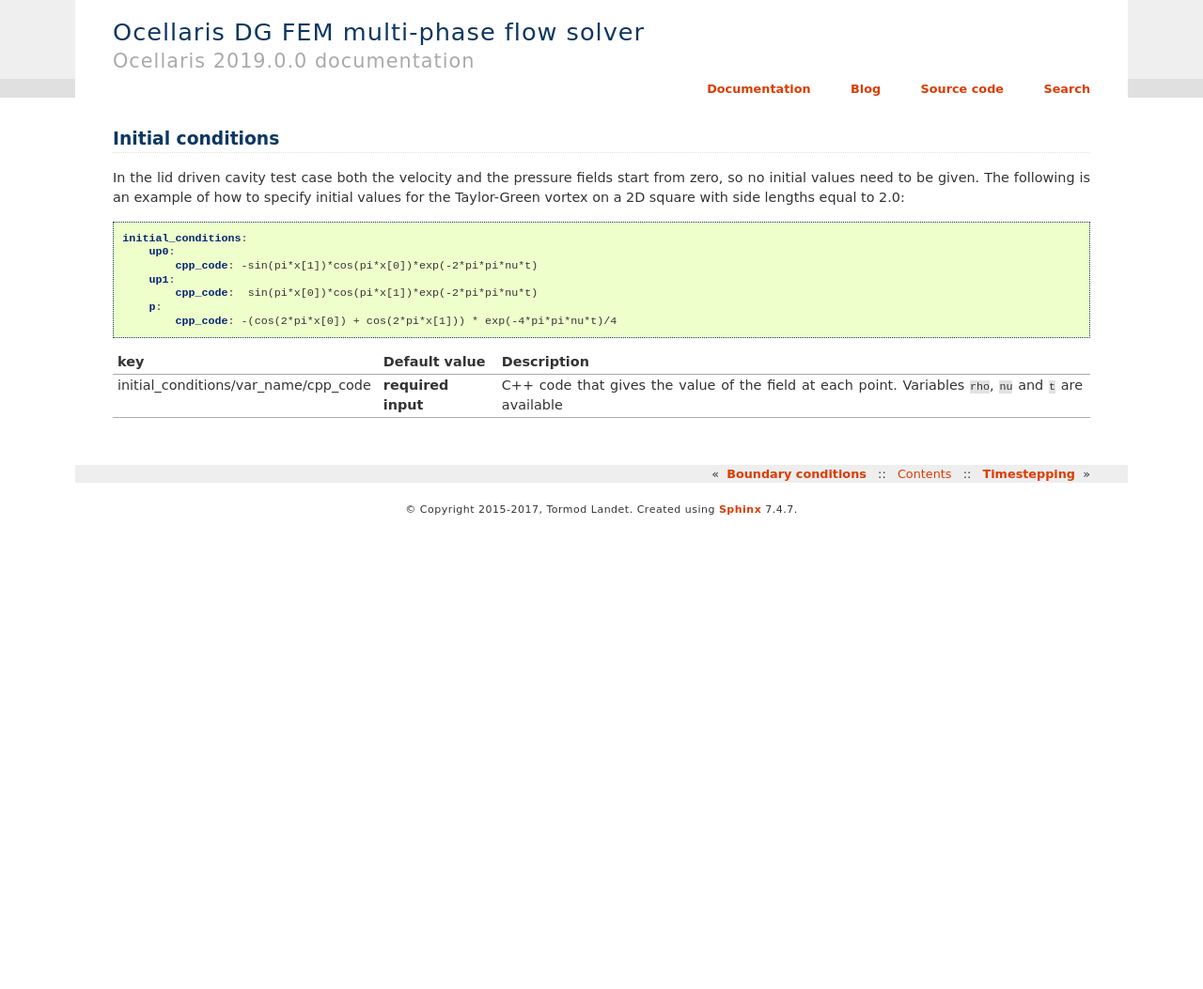
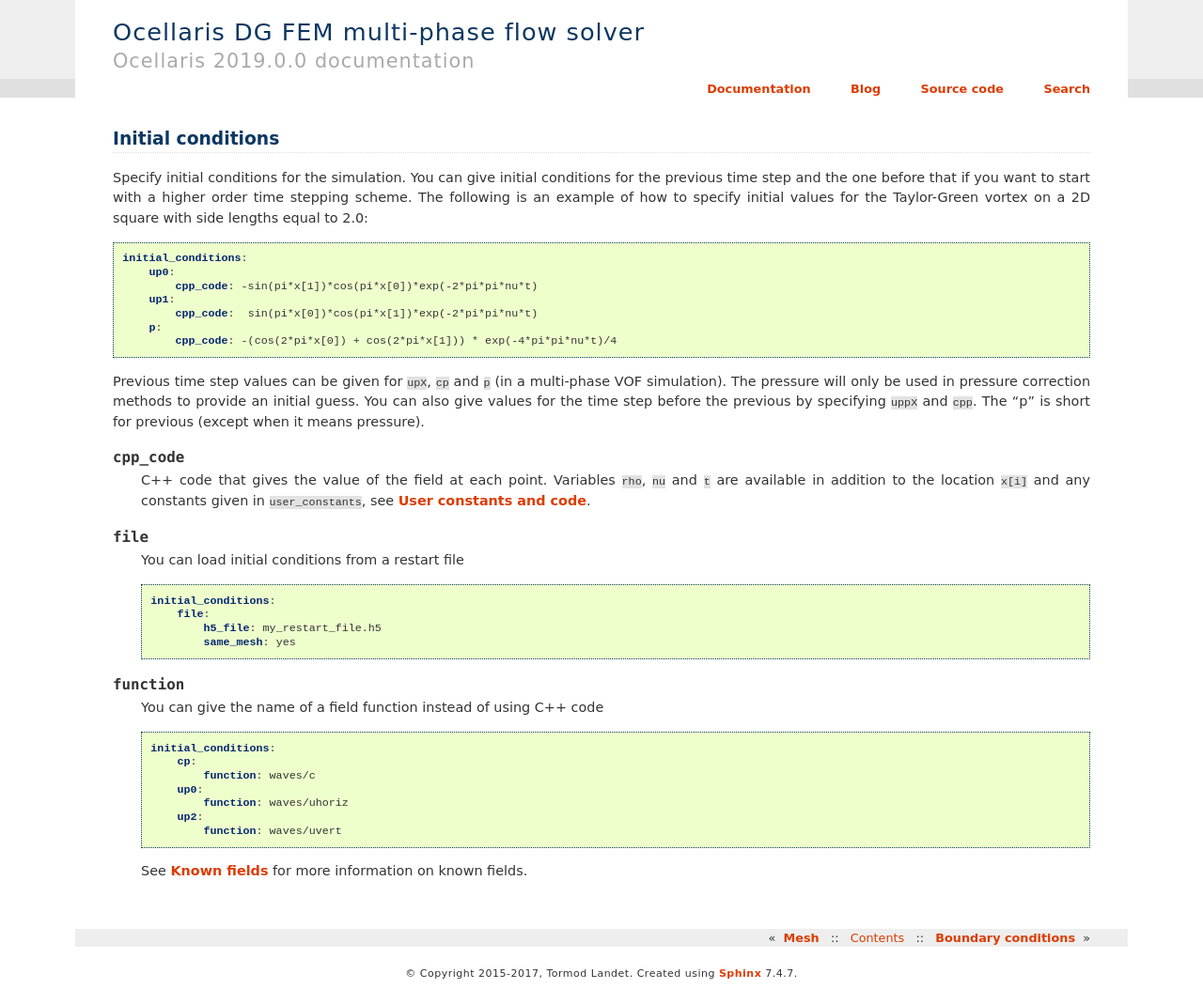
Before and after one commit to TormodLandet/Ocellaris, a Sphinx documentation site: the page built from documentation/user_guide/input/initial_conditions.rst, in a window 1280 px wide. Shown: the whole page at 94% size. Built offline with Sphinx 7.4.7, drawn with Linux system fonts in a browser that asks for light colours; before the commit the page ends 900 px from its top, so only the background shows below that.

Commit message:
Doc work, BCs and fields

```diff
--- a/documentation/user_guide/input/fields.rst
+++ b/documentation/user_guide/input/fields.rst
@@ -219,6 +219,7 @@
 
     Names of the two known field functions
 
+.. _inp_fields_freesurfacezone:
 
 FreeSurfaceZone
 ---------------
--- a/documentation/user_guide/input/initial_conditions.rst
+++ b/documentation/user_guide/input/initial_conditions.rst
@@ -3,10 +3,11 @@
 Initial conditions
 ==================
 
-In the lid driven cavity test case both the velocity and the pressure fields
-start from zero, so no initial values need to be given. The following is an
-example of how to specify initial values for the Taylor-Green vortex on a 2D
-square with side lengths equal to 2.0:
+Specify initial conditions for the simulation. You can give initial conditions
+for the previous time step and the one before that if you want to start with a
+higher order time stepping scheme. The following is an example of how to
+specify initial values for the Taylor-Green vortex on a 2D square with side
+lengths equal to 2.0:
 
 .. code-block:: yaml
 
@@ -18,7 +19,42 @@
         p:
             cpp_code: -(cos(2*pi*x[0]) + cos(2*pi*x[1])) * exp(-4*pi*pi*nu*t)/4
 
-.. csv-table::
-   :header: "key", "Default value", "Description"
+Previous time step values can be given for ``upX``, ``cp`` and ``p`` (in a
+multi-phase VOF simulation). The pressure will only be used in pressure
+correction methods to provide an initial guess. You can also give values
+for the time step before the previous by specifying ``uppX`` and ``cpp``. The
+"p" is short for previous (except when it means pressure).
 
-    "initial_conditions/var_name/cpp_code", "**required input**", "C++ code that gives the value of the field at each point. Variables ``rho``, ``nu`` and ``t`` are available"
+.. describe:: cpp_code
+
+    C++ code that gives the value of the field at each point. Variables
+    ``rho``, ``nu`` and ``t`` are available in addition to the location
+    ``x[i]`` and any constants given in ``user_constants``, see
+    :ref:`inp_user_code`.
+
+.. describe:: file
+
+    You can load initial conditions from a restart file
+
+    .. code-block:: yaml
+
+        initial_conditions:
+            file:
+                h5_file: my_restart_file.h5
+                same_mesh: yes
+
+.. describe:: function
+
+    You can give the name of a field function instead of using C++ code
+
+    .. code-block:: yaml
+
+        initial_conditions:
+            cp:
+                function: waves/c
+            up0:
+                function: waves/uhoriz
+            up2:
+                function: waves/uvert
+
+    See :ref:`inp_fields` for more information on known fields.
--- a/documentation/user_guide/input/input.rst
+++ b/documentation/user_guide/input/input.rst
@@ -168,8 +168,8 @@
     user_code
     physical_properties
     mesh
+    initial_conditions
     boundary_conditions
-    initial_conditions
     time
     solver
     multiphase_solver
```
Also changed, not shown: documentation/user_guide/input/boundary_conditions.rst (+207 -48 lines).
